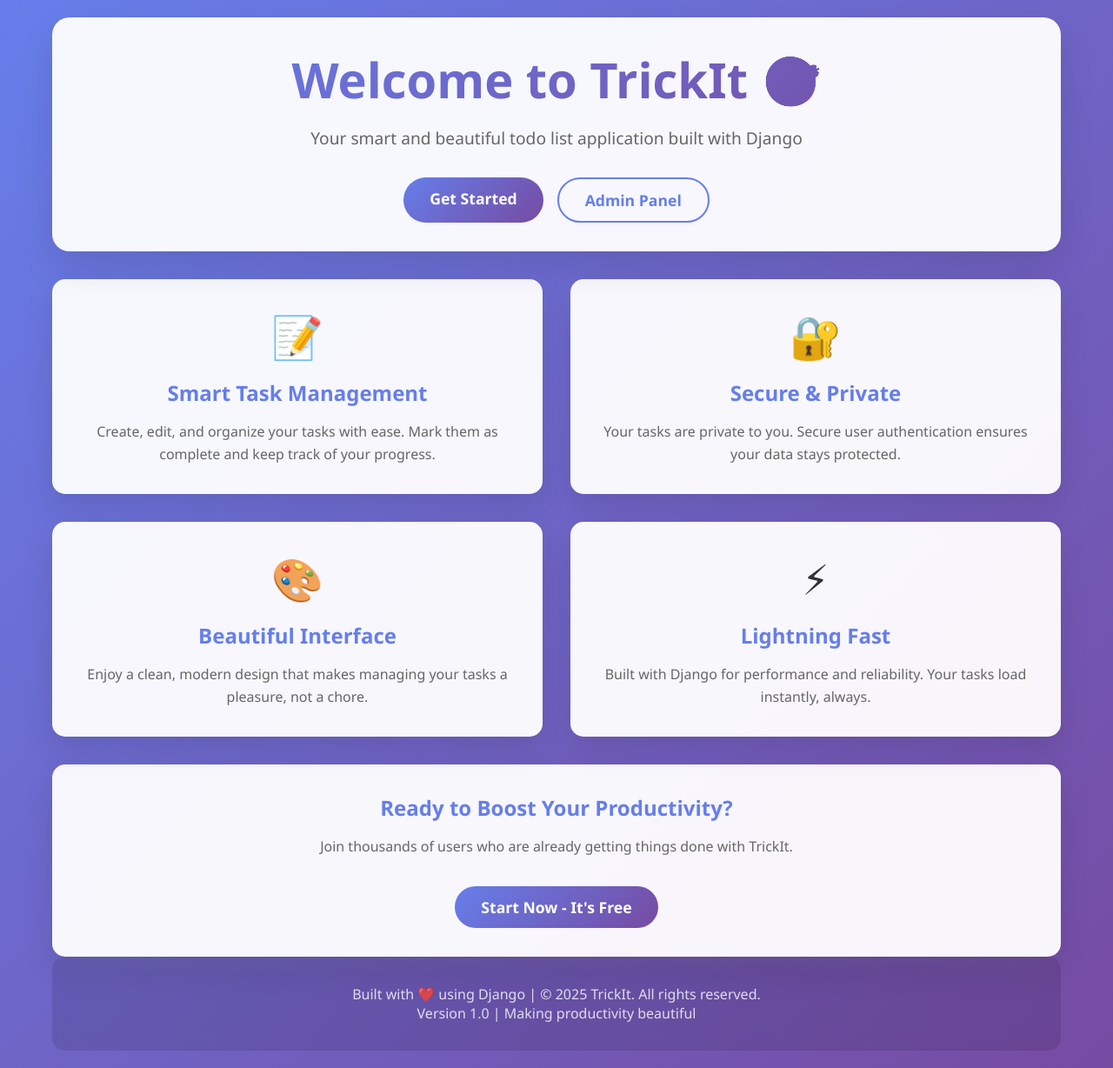
After one commit to liezellalay27/First-Django-Project, a Django app: template first_django_project/templates/home.html in a window 1280 px wide. The commit adds this page. Shown: the whole page at 87% size. Run offline with Django 5.2, Linux system fonts and the light colour scheme; the template is opened without the code that fills it, so the values that code supplies are empty.

Commit message:
Renamed template directory and updated styles

```diff
--- a/first_django_project/static/css/style.css
+++ b/first_django_project/static/css/style.css
@@ -1,10 +1,171 @@
-body {
-    background-color: #f5f5f5;
-    font-family: Arial, sans-serif;
-    text-align: center;
-    margin-top: 50px;
+/* Reset and base styles */
+* {
+    margin: 0;
+    padding: 0;
+    box-sizing: border-box;
 }
 
-h1 {
-    color: darkblue;
+body {
+    font-family: 'Segoe UI', Tahoma, Geneva, Verdana, sans-serif;
+    background: linear-gradient(135deg, #667eea 0%, #764ba2 100%);
+    min-height: 100vh;
+    color: #333;
 }
+
+/* Container */
+.container {
+    max-width: 1200px;
+    margin: 0 auto;
+    padding: 20px;
+}
+
+/* Header */
+.header {
+    background: rgba(255, 255, 255, 0.95);
+    backdrop-filter: blur(10px);
+    padding: 2rem;
+    border-radius: 20px;
+    box-shadow: 0 20px 40px rgba(0, 0, 0, 0.1);
+    margin-bottom: 2rem;
+    text-align: center;
+    border: 1px solid rgba(255, 255, 255, 0.2);
+}
+
+.header h1 {
+    font-size: 3.5rem;
+    background: linear-gradient(135deg, #667eea, #764ba2);
+    -webkit-background-clip: text;
+    -webkit-text-fill-color: transparent;
+    background-clip: text;
+    margin-bottom: 1rem;
+}
+
+.header p {
+    font-size: 1.2rem;
+    color: #666;
+    margin-bottom: 2rem;
+}
+
+/* Main content */
+.main-content {
+    display: grid;
+    grid-template-columns: 1fr 1fr;
+    gap: 2rem;
+    margin-bottom: 2rem;
+}
+
+/* Feature cards */
+.feature-card {
+    background: rgba(255, 255, 255, 0.95);
+    padding: 2rem;
+    border-radius: 15px;
+    box-shadow: 0 15px 35px rgba(0, 0, 0, 0.1);
+    text-align: center;
+    transition: transform 0.3s ease, box-shadow 0.3s ease;
+    border: 1px solid rgba(255, 255, 255, 0.2);
+}
+
+.feature-card:hover {
+    transform: translateY(-5px);
+    box-shadow: 0 20px 45px rgba(0, 0, 0, 0.15);
+}
+
+.feature-icon {
+    font-size: 3rem;
+    margin-bottom: 1rem;
+}
+
+.feature-card h3 {
+    color: #667eea;
+    margin-bottom: 1rem;
+    font-size: 1.5rem;
+}
+
+.feature-card p {
+    color: #666;
+    line-height: 1.6;
+}
+
+/* Buttons */
+.btn {
+    display: inline-block;
+    padding: 12px 30px;
+    background: linear-gradient(135deg, #667eea, #764ba2);
+    color: white;
+    text-decoration: none;
+    border-radius: 50px;
+    font-weight: 600;
+    transition: all 0.3s ease;
+    border: none;
+    cursor: pointer;
+    font-size: 1.1rem;
+}
+
+.btn:hover {
+    transform: translateY(-2px);
+    box-shadow: 0 10px 25px rgba(102, 126, 234, 0.3);
+}
+
+.btn-outline {
+    background: transparent;
+    border: 2px solid #667eea;
+    color: #667eea;
+}
+
+.btn-outline:hover {
+    background: #667eea;
+    color: white;
+}
+
+/* Footer */
+.footer {
+    text-align: center;
+    padding: 2rem;
+    color: rgba(255, 255, 255, 0.8);
+    background: rgba(0, 0, 0, 0.1);
+    border-radius: 15px;
+    backdrop-filter: blur(10px);
+}
+
+/* Responsive design */
+@media (max-width: 768px) {
+    .main-content {
+        grid-template-columns: 1fr;
+    }
+
+    .header h1 {
+        font-size: 2.5rem;
+    }
+
+    .header {
+        padding: 1.5rem;
+    }
+}
+
+/* Animation */
+@keyframes fadeInUp {
+    from {
+        opacity: 0;
+        transform: translateY(30px);
+    }
+    to {
+        opacity: 1;
+        transform: translateY(0);
+    }
+}
+
+.header, .feature-card {
+    animation: fadeInUp 0.6s ease-out;
+}
+
+.feature-card:nth-child(2) {
+    animation-delay: 0.2s;
+}
+
+/* Navigation */
+.nav {
+    display: flex;
+    justify-content: center;
+    gap: 1rem;
+    margin-top: 2rem;
+}
--- /dev/null
+++ b/first_django_project/templates/home.html
@@ -0,0 +1,78 @@
+<!DOCTYPE html>
+<html lang="en">
+<head>
+    <meta charset="UTF-8">
+    <meta name="viewport" content="width=device-width, initial-scale=1.0">
+    <title>TrickIt 🎯 - Your Smart Todo App</title>
+    {% load static %}
+    <link rel="stylesheet" type="text/css" href="{% static 'css/style.css' %}">
+    <link rel="stylesheet" href="https://cdnjs.cloudflare.com/ajax/libs/font-awesome/6.0.0/css/all.min.css">
+</head>
+<body>
+    <div class="container">
+        <!-- Header -->
+        <header class="header">
+            <h1>Welcome to TrickIt 🎯</h1>
+            <p>Your smart and beautiful todo list application built with Django</p>
+
+            <div class="nav">
+                {% if user.is_authenticated %}
+                    <a href="{% url 'task-list' %}" class="btn">Go to My Tasks</a>
+                    <a href="{% url 'logout' %}" class="btn btn-outline">Logout</a>
+                {% else %}
+                    <a href="{% url 'login' %}" class="btn">Get Started</a>
+                    <a href="/admin/" class="btn btn-outline">Admin Panel</a>
+                {% endif %}
+            </div>
+        </header>
+
+        <!-- Main Content -->
+        <main class="main-content">
+            <!-- Feature 1 -->
+            <div class="feature-card">
+                <div class="feature-icon">📝</div>
+                <h3>Smart Task Management</h3>
+                <p>Create, edit, and organize your tasks with ease. Mark them as complete and keep track of your progress.</p>
+            </div>
+
+            <!-- Feature 2 -->
+            <div class="feature-card">
+                <div class="feature-icon">🔐</div>
+                <h3>Secure & Private</h3>
+                <p>Your tasks are private to you. Secure user authentication ensures your data stays protected.</p>
+            </div>
+
+            <!-- Feature 3 -->
+            <div class="feature-card">
+                <div class="feature-icon">🎨</div>
+                <h3>Beautiful Interface</h3>
+                <p>Enjoy a clean, modern design that makes managing your tasks a pleasure, not a chore.</p>
+            </div>
+
+            <!-- Feature 4 -->
+            <div class="feature-card">
+                <div class="feature-icon">⚡</div>
+                <h3>Lightning Fast</h3>
+                <p>Built with Django for performance and reliability. Your tasks load instantly, always.</p>
+            </div>
+        </main>
+
+        <!-- Stats -->
+        <div class="feature-card">
+            <h3>Ready to Boost Your Productivity?</h3>
+            <p>Join thousands of users who are already getting things done with TrickIt.</p>
+            <div style="margin-top: 2rem;">
+                <a href="{% if user.is_authenticated %}{% url 'task-list' %}{% else %}{% url 'login' %}{% endif %}" class="btn">
+                    {% if user.is_authenticated %}Continue Your Journey{% else %}Start Now - It's Free{% endif %}
+                </a>
+            </div>
+        </div>
+
+        <!-- Footer -->
+        <footer class="footer">
+            <p>Built with ❤️ using Django | &copy; 2025 TrickIt. All rights reserved.</p>
+            <p>Version 1.0 | Making productivity beautiful</p>
+        </footer>
+    </div>
+</body>
+</html>
```
Also changed, not shown: first_django_project/template/home.html (deleted, +0 -12 lines).
